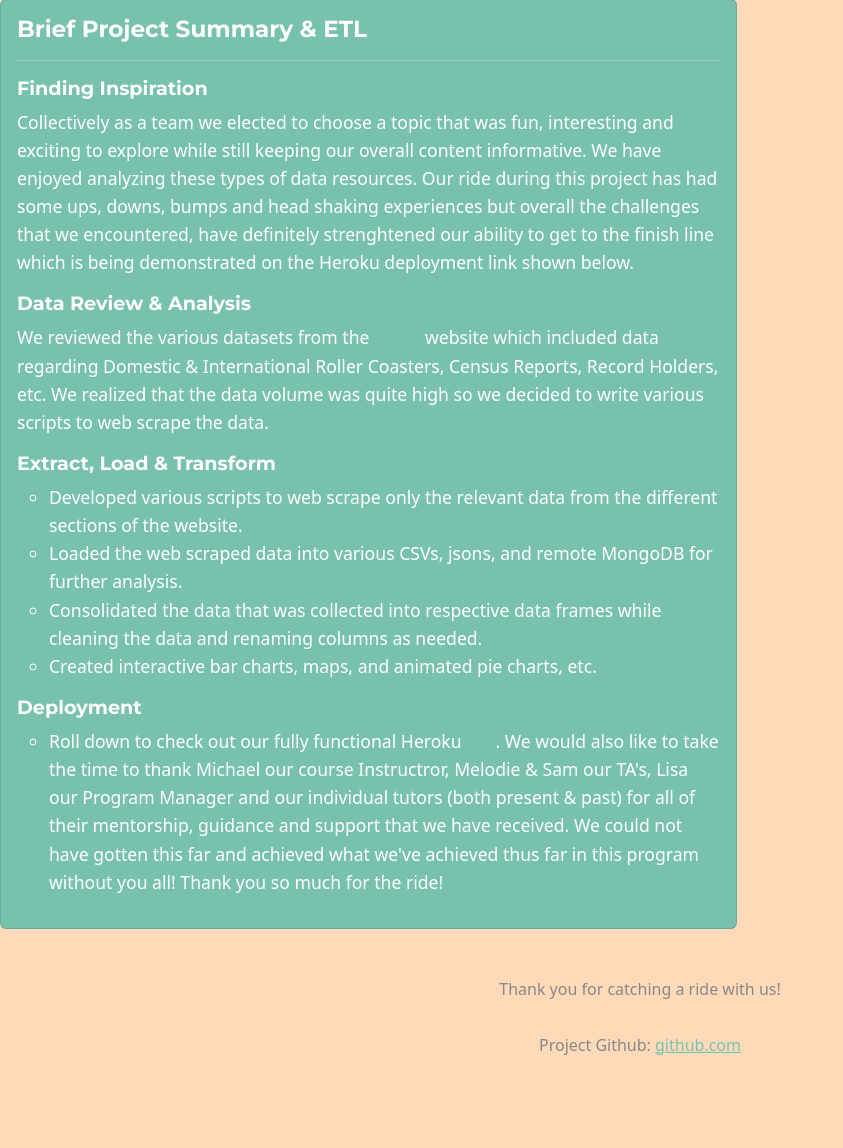
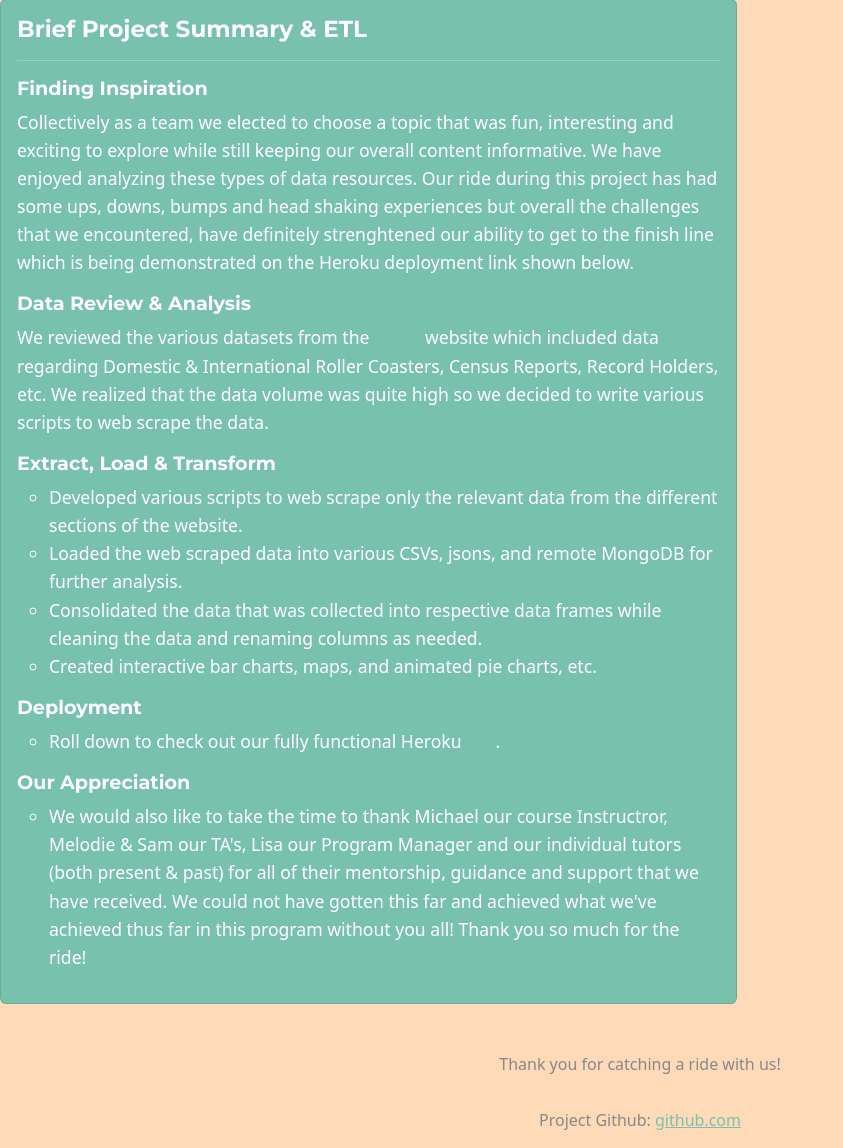
Before and after one commit to MorgaineB/Project2, a Flask app: template templates/about.html in a window 1280 px wide. Shown: the part 2146-3294 px from the top of the page, without its empty margins (0-843 px from the left). Before the commit the page ends 3201 px from the top, so only its background shows below. Run offline with Flask 2, Linux system fonts and the light colour scheme; the template is opened without the code that fills it, so the values that code supplies are empty; some libraries are stand-ins or nearby versions.

Commit message:
modified templates/about.html file

```diff
--- a/templates/about.html
+++ b/templates/about.html
@@ -209,11 +209,15 @@
               <ul style="font-size:110%; line-height: 1.6; list-style-type: circle;">
                   <li>
                       Roll down to check out our fully functional Heroku <a href="https://how-we-roll.herokuapp.com/">link</a>.
+                  </li>
+              </ul>
+              <h3 style="font-size:120%; font-weight: bold;">Our Appreciation</h3>
+              <ul style="font-size:110%; line-height: 1.6; list-style-type: circle;">
+                  <li>
                       We would also like to take the time to thank Michael our course Instructror, Melodie & Sam our TA's, Lisa our Program Manager and our individual tutors (both present & past) for all of their mentorship, guidance and support that we have received.
                       We could not have gotten this far and achieved what we've achieved thus far in this program without you all!
                       Thank you so much for the ride!
                   </li>
-              </ul>
           </div>
       </div>
   </div>
```
